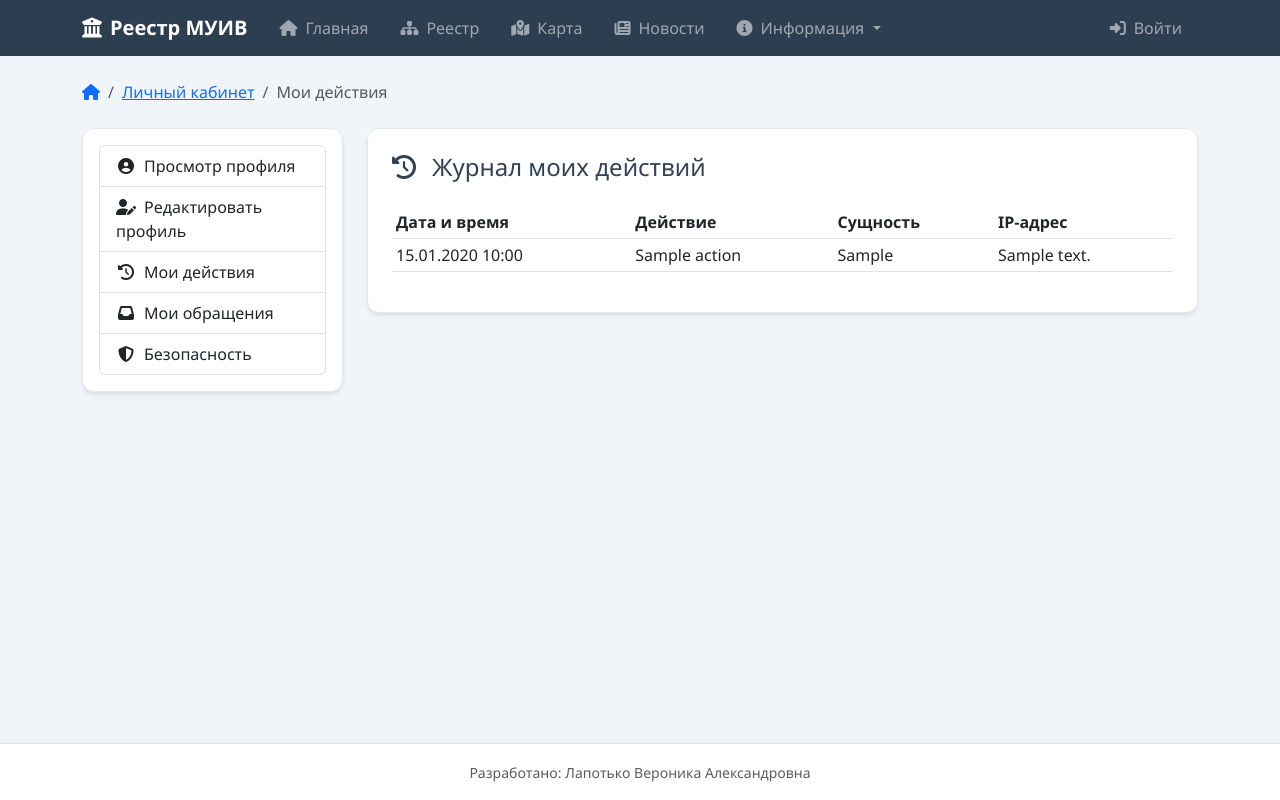
After one commit to LapotkoVeronikaA/IS_openStreetMap, a Python web app: template app/profile/templates/profile_my_activity.html in a window 1280 px wide. The commit adds this page. Run offline with Jinja, Linux system fonts and the light colour scheme; the template is opened without the code that fills it: most values are stand-ins (such as "Sample title", 1, 10 or a date in 2020).

Commit message:
добавлена страница истории действий пользователя

```diff
--- a/app/profile/templates/profile_base.html
+++ b/app/profile/templates/profile_base.html
@@ -17,7 +17,7 @@
                    class="list-group-item list-group-item-action {% if request.endpoint == 'profile.edit' %}active{% endif %}">
                    <i class="fas fa-user-edit fa-fw me-2"></i>Редактировать профиль
                 </a>
-                <a href="#"
+                <a href="{{ url_for('profile.my_activity') }}"
                    class="list-group-item list-group-item-action {% if request.endpoint == 'profile.my_activity' %}active{% endif %}">
                    <i class="fas fa-history fa-fw me-2"></i>Мои действия
                 </a>
--- /dev/null
+++ b/app/profile/templates/profile_my_activity.html
@@ -0,0 +1,57 @@
+{% extends "profile_base.html" %}
+
+{% set breadcrumbs_extra = [('Мои действия', '#')] %}
+
+{% block title %}Мои действия{% endblock %}
+
+{% block profile_content %}
+<div class="card-modern p-4">
+    <h2 class="h4 mb-4"><i class="fas fa-history me-3"></i>Журнал моих действий</h2>
+
+    <div class="table-responsive">
+        <table class="table table-sm table-hover">
+            <thead>
+                <tr>
+                    <th>Дата и время</th>
+                    <th>Действие</th>
+                    <th>Сущность</th>
+                    <th>IP-адрес</th>
+                </tr>
+            </thead>
+            <tbody>
+                {% for activity in activities.items %}
+                <tr>
+                    <td>{{ activity.timestamp.strftime('%d.%m.%Y %H:%M') }}</td>
+                    <td>{{ activity.action }}</td>
+                    <td>{{ activity.entity_type or '-' }}</td>
+                    <td>{{ activity.ip_address }}</td>
+                </tr>
+                {% else %}
+                <tr>
+                    <td colspan="4" class="text-center text-muted">Нет записей о действиях.</td>
+                </tr>
+                {% endfor %}
+            </tbody>
+        </table>
+    </div>
+
+    <!-- Пагинация -->
+    {% if activities.pages > 1 %}
+    <nav class="mt-4">
+        <ul class="pagination justify-content-center">
+            <li class="page-item {% if not activities.has_prev %}disabled{% endif %}">
+                <a class="page-link" href="{{ url_for('profile.my_activity', page=activities.prev_num) }}">Назад</a>
+            </li>
+            {% for page_num in activities.iter_pages() %}
+            <li class="page-item {% if page_num == activities.page %}active{% endif %}">
+                <a class="page-link" href="{{ url_for('profile.my_activity', page=page_num) }}">{{ page_num }}</a>
+            </li>
+            {% endfor %}
+            <li class="page-item {% if not activities.has_next %}disabled{% endif %}">
+                <a class="page-link" href="{{ url_for('profile.my_activity', page=activities.next_num) }}">Вперед</a>
+            </li>
+        </ul>
+    </nav>
+    {% endif %}
+</div>
+{% endblock %}
```
Also changed, not shown: app/profile/routes.py (+15 -2 lines).
